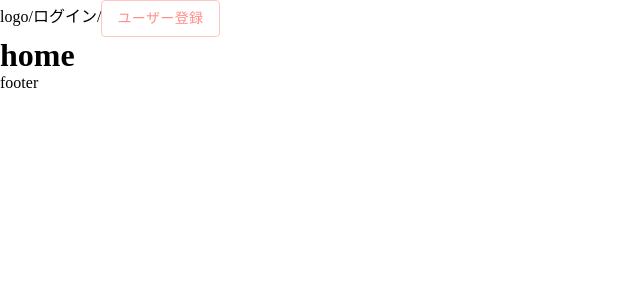
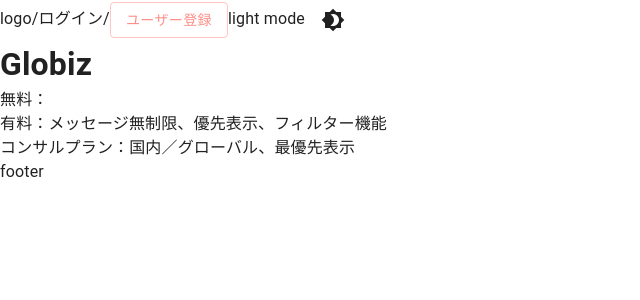
Before and after one commit to tenra/next, a Next.js app: page / in a window 1280 px wide. Shown: the top 300 px of the page, without its empty margins (0-640 px from the left). Built offline with nearby package versions, Linux system fonts and the light colour scheme; no server answers; what axios-case-converter would draw is missing.

Commit message:
darkTheme

```diff
--- /dev/null
+++ b/components/layouts/DarkThemeSwitch.tsx
@@ -0,0 +1,23 @@
+import { Box, IconButton, useTheme } from "@mui/material";
+import DarkIcon from "@mui/icons-material/Brightness4";
+import LightIcon from "@mui/icons-material/Brightness7";
+import React from "react";
+import { ThemeContext } from "@/lib/theme/ThemeContext";
+
+export const DarkThemeSwitch = () => {
+  const theme = useTheme();
+  const themeMode = React.useContext(ThemeContext);
+
+  return (
+    <>
+      {theme.palette.mode} mode
+      <IconButton
+        sx={{ ml: 1 }}
+        onClick={themeMode.toggleThemeMode}
+        color="inherit"
+      >
+        {theme.palette.mode === "dark" ? <LightIcon /> : <DarkIcon />}
+      </IconButton>
+    </>
+  );
+};
--- a/components/layouts/Header.tsx
+++ b/components/layouts/Header.tsx
@@ -6,6 +6,7 @@ import { useCurrentUserContext } from 'lib/CurrentUserContext'
 import { signOut } from "lib/auth";
 import Cookies from "js-cookie";
 import { toast } from 'react-toastify';
+import { DarkThemeSwitch } from "@/components/layouts/DarkThemeSwitch";
 
 import Avatar from '@mui/material/Avatar';
 import { Stack, Button } from '@mui/material'
@@ -92,6 +93,7 @@ export const Header: React.FC = () => {
                         <Button href="/signup" variant="outlined">ユーザー登録</Button>
                     </>
                 }
+                <DarkThemeSwitch />
             </header>
         </>
     )
--- a/components/promotions/PromotionNewModal.tsx
+++ b/components/promotions/PromotionNewModal.tsx
@@ -115,7 +115,7 @@ export default function PromotionNewModal() {
 
     return (
         <>
-            <button onClick={handleOpenModal} className="bg-slate-500">promotion_new</button>
+            <Button variant="text" onClick={handleOpenModal}>プロモ作成</Button>
             {newModal}
         </>
     );
--- /dev/null
+++ b/lib/theme/ThemeContext.ts
@@ -0,0 +1,9 @@
+import React from "react";
+
+interface ThemeContextSchema {
+    toggleThemeMode: () => void;
+}
+
+export const ThemeContext = React.createContext<ThemeContextSchema>(
+    {} as ThemeContextSchema
+);
--- /dev/null
+++ b/lib/theme/dark.ts
@@ -0,0 +1,20 @@
+import { ThemeOptions } from "@mui/material";
+
+export const darkTheme: ThemeOptions = {
+  palette: {
+    mode: "dark",
+    primary: {
+      main: '#ff8e88',
+    },
+  },
+  components: {
+    MuiTextField: {
+        styleOverrides: {
+            root: {
+                marginTop: 10,
+                marginBottom: 10,
+            },
+        },
+    },
+  },
+};
--- a/lib/theme.ts
+++ b/lib/theme/light.ts
@@ -1,7 +1,8 @@
-import { createTheme } from '@mui/material/styles';
+import { ThemeOptions } from "@mui/material";
 
-export const theme = createTheme({
+export const lightTheme: ThemeOptions = {
     palette: {
+        mode: "light",
         primary: {
             main: '#ff8e88',
         },
@@ -16,4 +17,4 @@ export const theme = createTheme({
             },
         },
     },
-});
+};
--- a/pages/_app.tsx
+++ b/pages/_app.tsx
@@ -1,4 +1,5 @@
 import '@/styles/globals.css'
+import React from "react";
 import type { AppProps } from 'next/app'
 import { CurrentUserWrapper } from 'lib/CurrentUserContext'
 import { QueryClient, QueryClientProvider } from '@tanstack/react-query'
@@ -6,21 +7,43 @@ import { ToastContainer, Slide } from 'react-toastify'
 import 'react-toastify/dist/ReactToastify.css';
 import Layout from "components/layouts";
 
-import { ThemeProvider } from '@mui/material'
-import { theme } from 'lib/theme'
+import { createTheme, ThemeProvider, PaletteMode, CssBaseline } from '@mui/material'
+import { ThemeContext } from "@/lib/theme/ThemeContext";
 
 const queryClient = new QueryClient()
 
+import { darkTheme } from "@/lib/theme/dark";
+import { lightTheme } from "@/lib/theme/light";
+
 export default function App({ Component, pageProps }: AppProps) {
+  const [mode, setMode] = React.useState<PaletteMode>("light");
+  const themeMode = React.useMemo(
+    () => ({
+      toggleThemeMode: () => {
+        setMode((prevMode: PaletteMode) =>
+          prevMode === "light" ? "dark" : "light"
+        );
+      },
+    }),
+    []
+  );
+  const theme = React.useMemo(
+    () => createTheme(mode === "light" ? lightTheme : darkTheme),
+    [mode]
+  );
+
   return (
     <CurrentUserWrapper>
       <QueryClientProvider client={queryClient}>
+        <ThemeContext.Provider value={themeMode}>
           <ThemeProvider theme={theme}>
+            <CssBaseline enableColorScheme />
             <Layout>
               <ToastContainer hideProgressBar theme="colored" transition={Slide} />
               <Component {...pageProps} />
             </Layout>
           </ThemeProvider>
+        </ThemeContext.Provider>
       </QueryClientProvider>
     </CurrentUserWrapper>
   )
--- a/pages/index.tsx
+++ b/pages/index.tsx
@@ -5,7 +5,10 @@ export default function Home() {
 
   return (
     <>
-      <h1>home</h1>
+      <h1>Globiz</h1>
+      <p>無料：</p>
+      <p>有料：メッセージ無制限、優先表示、フィルター機能</p>
+      <p>コンサルプラン：国内／グローバル、最優先表示</p>
     </>
   )
 }
```
Also changed, not shown: components/users/UserEditModal.tsx (+4 -4 lines). Lines whose indentation alone changed are shown as unchanged.
